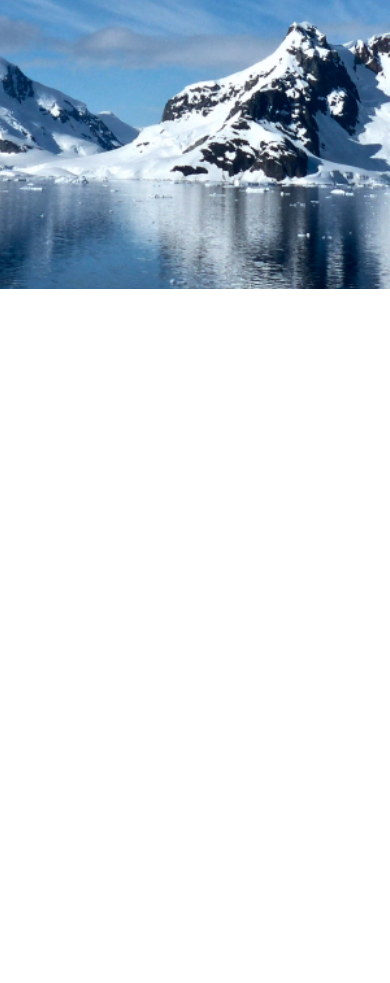
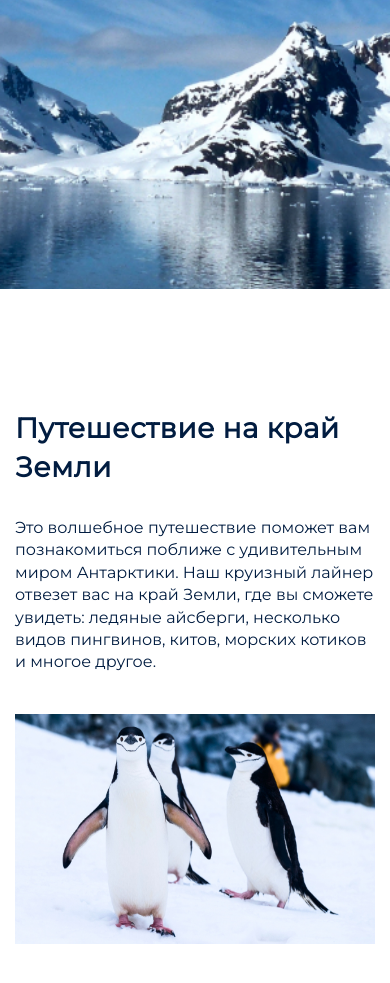
Before and after one commit to LasttoSay/antarctica, a website: page app/index.html in a window 390 px wide. Shown: the part 555-1538 px from the top of the page. Before the commit the page ends 844 px from the top, so only its background shows below. Drawn offline with nearby package versions, Linux system fonts and the light colour scheme; files that its build step writes are made by us from their sources.

Commit message:
added adaptive to travel section

```diff
--- a/app/index.html
+++ b/app/index.html
@@ -69,7 +69,7 @@
     </div>
   </header>
 
-  <!-- <main class="main">
+   <main class="main">
 
     <section class="travel">
       <div class="container">
@@ -89,7 +89,7 @@
       </div>
     </section>
 
-    <section class="benefits">
+    <!-- <section class="benefits">
       <div class="container">
         <div class="benefits__inner">
           <h2 class="benefits__title">
@@ -494,11 +494,11 @@
           </div>
         </div>
       </div>
-    </section>
+    </section> -->
 
   </main>
 
-  <footer class="footer">
+  <!-- <footer class="footer">
     <div class="container">
       <div class="footer__inner">
         <div class="footer__menu menu">
--- a/app/scss/_global.scss
+++ b/app/scss/_global.scss
@@ -24,7 +24,7 @@ main{
 }
 
 section{
-  padding: 120px;
+  padding: 120px 0;
 }
 
 .menu__link {
--- a/app/scss/_media.scss
+++ b/app/scss/_media.scss
@@ -1,6 +1,13 @@
 @media (max-width: 1200px) {}
 
-@media (max-width: 992px) {}
+@media (max-width: 992px) {
+  .travel {
+    &__img {
+      max-width: 60%;
+      height: 270px;
+    }
+  }
+}
 
 @media (max-width: 768px) {
   .header {
@@ -135,6 +142,23 @@
       }
     }
   }
+
+  .travel {
+    &__content {
+      max-width: 100%;
+      margin: 0 0 40px 0;
+    }
+
+    &__inner {
+      flex-wrap: wrap;
+    }
+
+    &__img {
+      max-width: 100%;
+      width: 100%;
+      height: 320px;
+    }
+  }
 }
 
 @media (max-width: 576px) {
@@ -145,7 +169,14 @@
     }
 
     &__content-title {
-      font-size: 45px;
+      font-size: 40px;
     }
   }
+
+  .travel {
+    &__img {
+      height: 230px;
+    }
+  }
+
 }
--- a/app/scss/style.scss
+++ b/app/scss/style.scss
@@ -28,7 +28,7 @@
   }
 
   &__content {
-    height: calc(100vh - 73px);
+    height: calc(100vh - 64px);
     display: flex;
     flex-direction: column;
     justify-content: center;
@@ -56,6 +56,7 @@
 
   &__content {
     max-width: 512px;
+    margin-right: 30px;
   }
 
   &__title {
@@ -67,7 +68,7 @@
 
   &__img {
     max-width: 560px;
-    max-height: 301px;
+    max-height: 320px;
   }
 }
 
```
